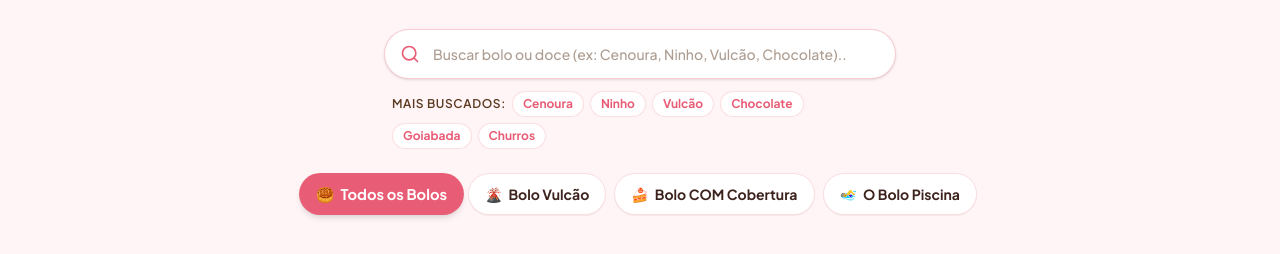
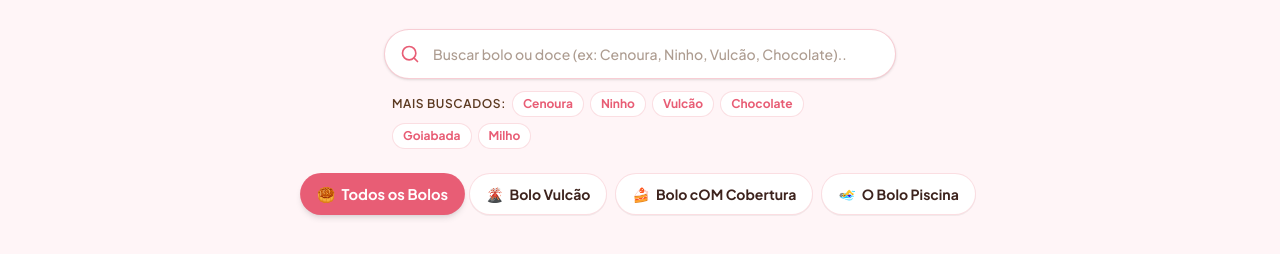
Before and after one commit to mariooliveira-dev/-O-Doce-Mundo-da-Lavinia, a React (Vite) app: page / in a window 1280 px wide. Shown: the part 1980-2234 px from the top of the page. Built offline with nearby package versions, Linux system fonts and the light colour scheme; no server answers; the database is empty; a web font is replaced by a local one.

Commit message:
Fix typo in category label and update search terms

```diff
--- a/src/components/MenuSection.tsx
+++ b/src/components/MenuSection.tsx
@@ -22,7 +22,7 @@ export const MenuSection: React.FC<MenuSectionProps> = ({
   const categories: { id: ProductCategory; label: string; icon: string }[] = [
     { id: 'todos', label: 'Todos os Bolos', icon: '🥮' },
     { id: 'vulcao', label: 'Bolo Vulcão', icon: '🌋' },
-    { id: 'com_cobertura', label: 'Bolo COM Cobertura', icon: '🍰' },
+    { id: 'com_cobertura', label: 'Bolo cOM Cobertura', icon: '🍰' },
     { id: 'piscina', label: 'O Bolo Piscina', icon: '🏊‍♀️' },
   ];
 
@@ -124,7 +124,7 @@ export const MenuSection: React.FC<MenuSectionProps> = ({
             <div className="flex flex-wrap items-center justify-between gap-2 text-xs px-2">
               <div className="flex items-center gap-1.5 flex-wrap">
                 <span className="text-[#5C3A21] font-semibold text-2xs uppercase tracking-wider">Mais buscados:</span>
-                {['Cenoura', 'Ninho', 'Vulcão', 'Chocolate', 'Goiabada', 'Churros'].map((term) => (
+                {['Cenoura', 'Ninho', 'Vulcão', 'Chocolate', 'Goiabada', 'Milho'].map((term) => (
                   <button
                     key={term}
                     type="button"
```
